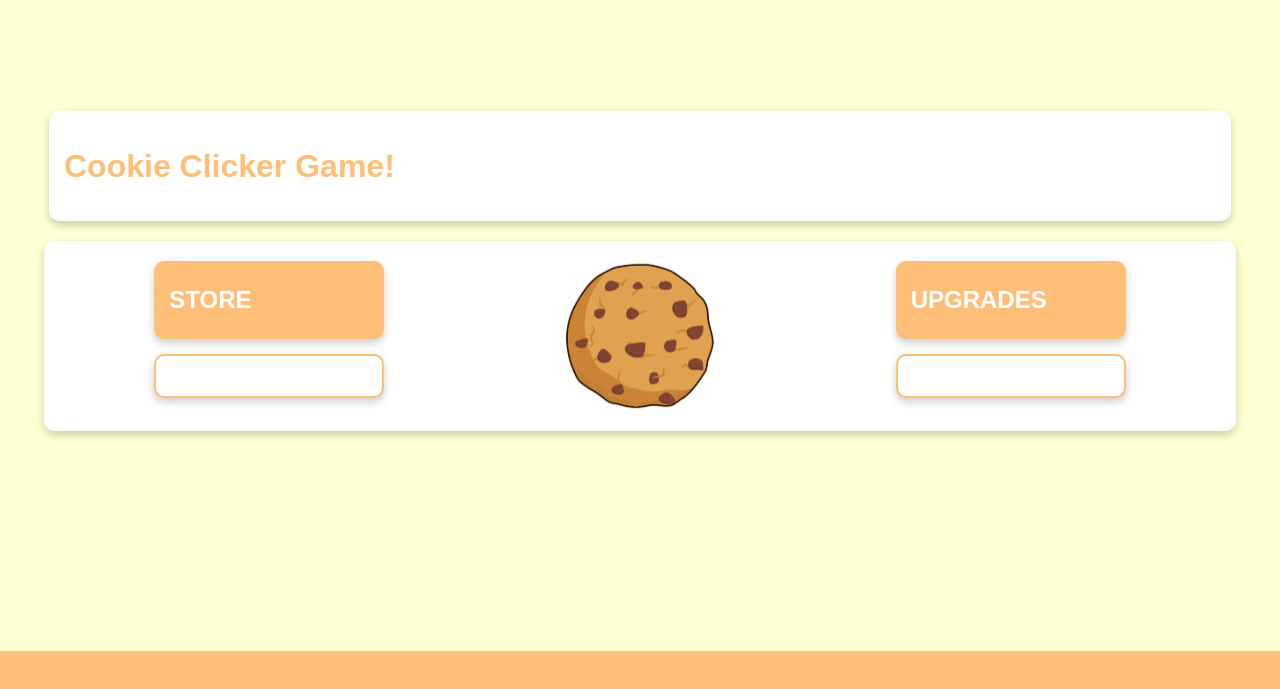
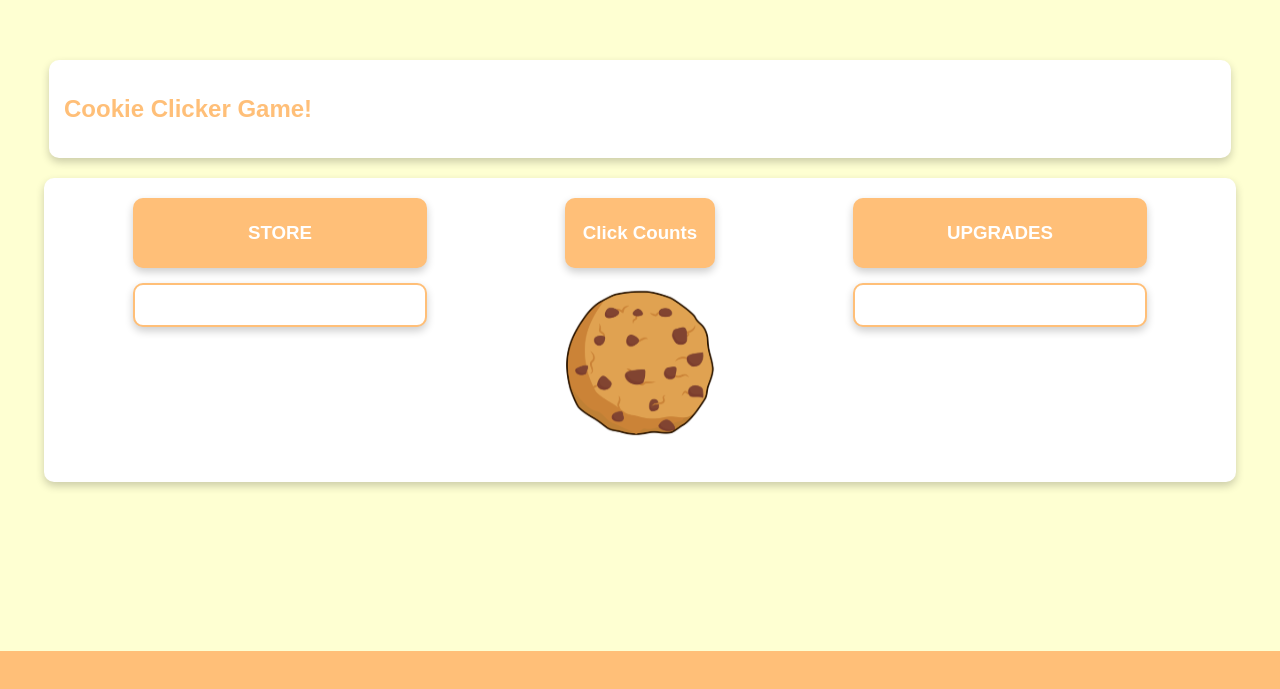
Before and after one commit to RaulBecerraB/Cookie-Clicker, a React (Vite) app: page / in a window 1280 px wide. Shown: the part 109-798 px from the top of the page. Built offline with nearby package versions, Linux system fonts and the light colour scheme.

Commit message:
feat (CookieContainer): add component to atomize Cookie with counter

```diff
--- a/src/App.jsx
+++ b/src/App.jsx
@@ -20,15 +20,29 @@ const Game = () =>
     <>
     <div>
       <div className='navbar-container '>
-         <h1>Cookie Clicker Game!</h1>
+         <h2>Cookie Clicker Game!</h2>
       </div>
       <div className='white-board'>
           <Container title={'STORE'}></Container>
-          <Cookie/>
+          <CookieContainer />
           <Container title={'UPGRADES'}></Container>
       </div>
     </div>
     </>
+  )
+}
+
+const CookieContainer = () =>
+{
+  return(
+    <div>
+      <div className='text-container'>
+          <h3>Click Counts</h3>
+      </div>
+      <div className='cookie-container'>
+      <Cookie />
+      </div>
+    </div>
   )
 }
 
@@ -37,7 +51,7 @@ const Container = ({title}) =>
   return (
     <div>
       <div className='text-container'>
-          <h2>{title}</h2>
+          <h3>{title}</h3>
       </div>
 
       <div className='display-container'>
--- a/src/styles/game.css
+++ b/src/styles/game.css
@@ -9,10 +9,17 @@
     --padding-large: 20px;
 }
 
-.common-container {
+.common-container
+{
     margin: var(--margin);
     border-radius: var(--border-radius);
     box-shadow: var(--box-shadow);
+}
+
+.cookie-container
+{
+    margin: var(--margin);
+    text-align: center;
 }
 
 .flex-column {
@@ -27,6 +34,7 @@
     padding: var(--padding-large);
     border: 2px solid var(--background-color-orange);
     width: auto;
+    min-width: 250px;
 }
 
 .display-container,
@@ -38,9 +46,10 @@
 }
 
 .text-container {
+    text-align: center;
     background-color: var(--background-color-orange);
     padding: var(--padding-small);
-    width: 200px;
+    width: auto;
 }
 
 .counter-container {
@@ -56,15 +65,6 @@
     width: 90%;
 }
 
-
-.centerBg
-{
-    padding-top: 60vh;
-    padding-left: 20%;
-    background-image: url(../assets/whiteBoard.svg);
-    border: 20px black;
-}
-
 .white-board
 {
     background-color: white;
--- a/src/styles/global.css
+++ b/src/styles/global.css
@@ -4,7 +4,11 @@ h1
 }
 h2
 {
-    color: white;
+    color: #FFBF78;
+}
+h3
+{
+  color: white;
 }
 
 body
```
